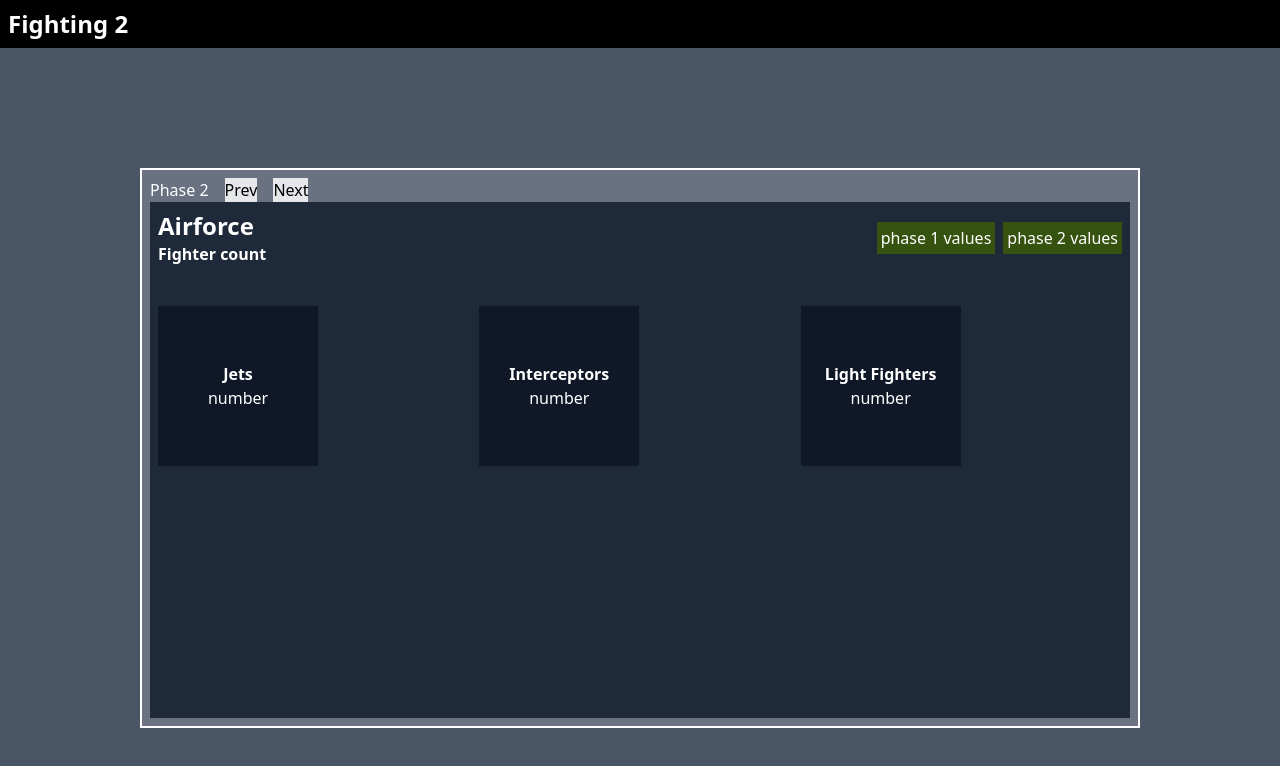
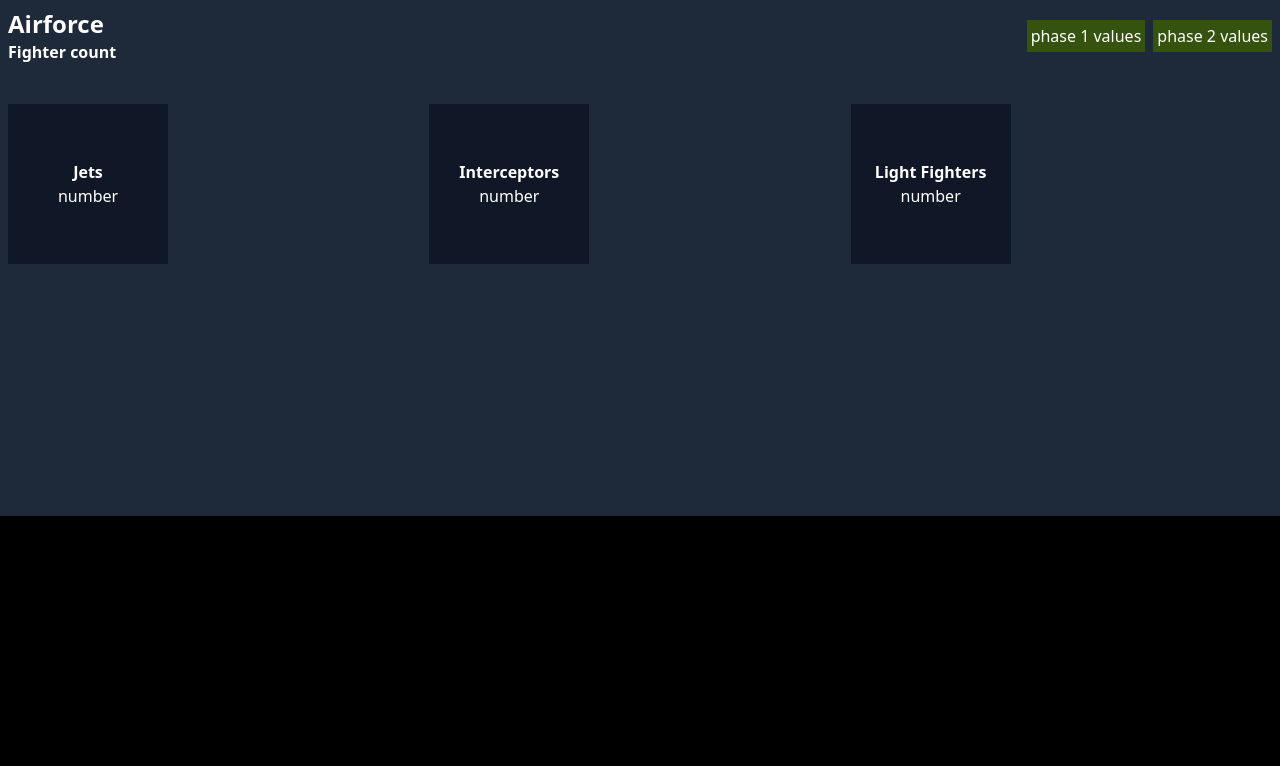
Before and after one commit to KeremVona/Fighting-2, a React (Vite) app in the folder client/: page /game in a window 1280 px wide. Shown: the top 766 px of the page. Built offline with nearby package versions, Linux system fonts and the light colour scheme.

Commit message:
made routes

```diff
--- a/client/package.json
+++ b/client/package.json
@@ -14,6 +14,7 @@
     "axios": "^1.13.2",
     "react": "^19.2.0",
     "react-dom": "^19.2.0",
+    "react-router-dom": "^7.9.6",
     "tailwindcss": "^4.1.17"
   },
   "devDependencies": {
--- a/client/src/App.tsx
+++ b/client/src/App.tsx
@@ -1,9 +1,11 @@
 import { useState, useEffect } from "react";
 import "./App.css";
+import { BrowserRouter, Routes, Route } from "react-router-dom";
 import PInput from "./components/phases/phase1/PInput";
 import Phase2 from "./components/phases/phase2/Phase2";
 import Loading from "./components/ui/Loading";
 import PhaseSwitcher from "./components/developer_tools/PhaseSwitcher";
+import MainMenu from "./pages/MainMenu";
 import Game from "./pages/Game";
 
 function App() {
@@ -25,16 +27,15 @@ function App() {
 
   return (
     <>
-      <h1 className="text-2xl text-white font-bold p-2">Fighting 2</h1>
-      <div className="justify-center items-center flex bg-gray-600 min-h-screen">
-        <div className="border-white border-2 p-2 bg-gray-500 border-solid w-250 h-140">
-          <PhaseSwitcher phase={phase} setPhase={setPhase} />
-          {/* {phase == 1 && <PInput onPhaseComplete={handleCompletePhase} />}
-          {phase == 2 && <Phase2 handleCompletePhase={handleCompletePhase} />}
-          {phase == 3 && <Loading />} */}
-          <Game onPhaseComplete={handleCompletePhase} />
-        </div>
-      </div>
+      <BrowserRouter>
+        <Routes>
+          <Route path="/" element={<MainMenu />} />
+          <Route
+            path="/game"
+            element={<Game onPhaseComplete={handleCompletePhase} />}
+          />
+        </Routes>
+      </BrowserRouter>
     </>
   );
 }
--- a/client/src/pages/Game.tsx
+++ b/client/src/pages/Game.tsx
@@ -1,4 +1,5 @@
 import React, { useState } from "react";
+import { Link } from "react-router-dom";
 import PInput from "../components/phases/phase1/PInput";
 import Phase2 from "../components/phases/phase2/Phase2";
 
@@ -20,6 +21,8 @@ const Game: React.FC<GameProps> = ({ onPhaseComplete }) => {
   const handleSVV = () => {
     setSVVis(!sVVis);
   };
+
+  const handleStrategyRedir = () => {};
   return (
     <>
       <div className="bg-gray-800 h-129 p-2">
@@ -46,24 +49,33 @@ const Game: React.FC<GameProps> = ({ onPhaseComplete }) => {
               </div>
             </div>
             <div className="grid grid-cols-3">
-              <div className="bg-gray-900 h-40 w-40 justify-center items-center flex">
+              <Link
+                to="/"
+                className="bg-gray-900 h-40 w-40 justify-center items-center flex"
+              >
                 <div className="text-center">
                   <p className="font-bold">Jets</p>
                   <p>number</p>
                 </div>
-              </div>
-              <div className="bg-gray-900 h-40 w-40 justify-center items-center flex">
+              </Link>
+              <Link
+                to="/"
+                className="bg-gray-900 h-40 w-40 justify-center items-center flex"
+              >
                 <div className="text-center">
                   <p className="font-bold">Interceptors</p>
                   <p>number</p>
                 </div>
-              </div>
-              <div className="bg-gray-900 h-40 w-40 justify-center items-center flex">
+              </Link>
+              <Link
+                to="/"
+                className="bg-gray-900 h-40 w-40 justify-center items-center flex"
+              >
                 <div className="text-center">
                   <p className="font-bold">Light Fighters</p>
                   <p>number</p>
                 </div>
-              </div>
+              </Link>
             </div>
           </>
         )}
--- /dev/null
+++ b/client/src/pages/MainMenu.tsx
@@ -0,0 +1,7 @@
+import React from "react";
+
+const MainMenu = () => {
+  return <div>MainMenu</div>;
+};
+
+export default MainMenu;
```
Also changed, not shown: 2 other files (tests, documents, lock files or other folders).
